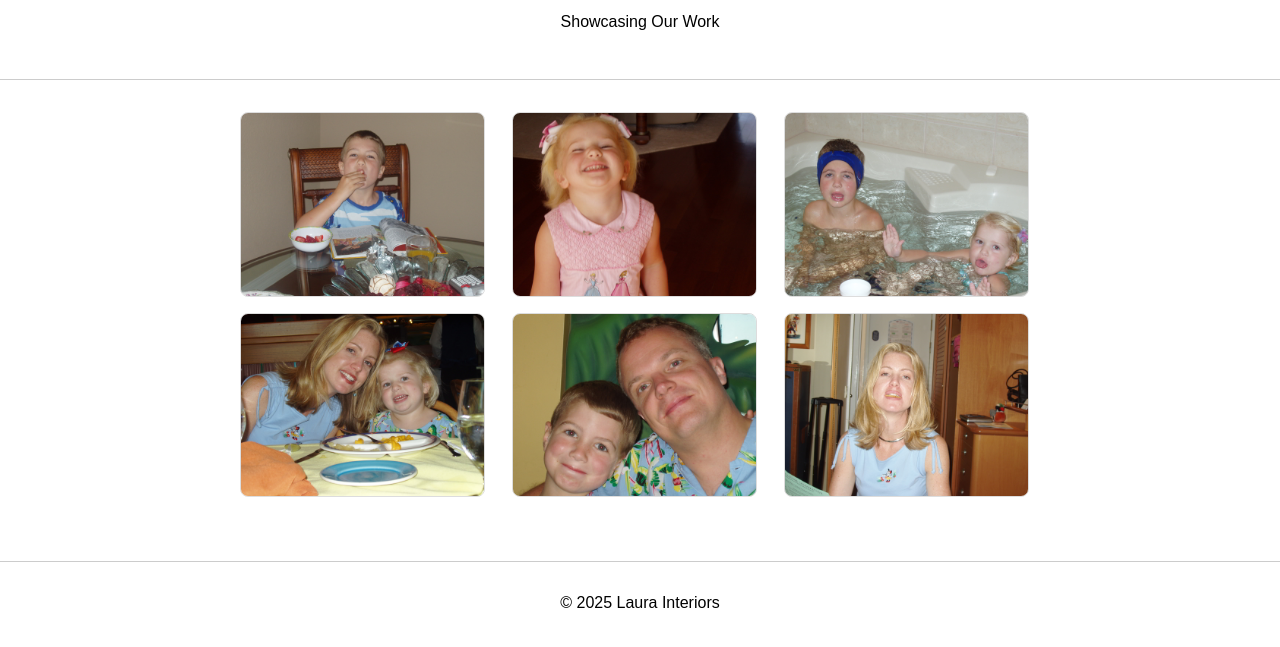
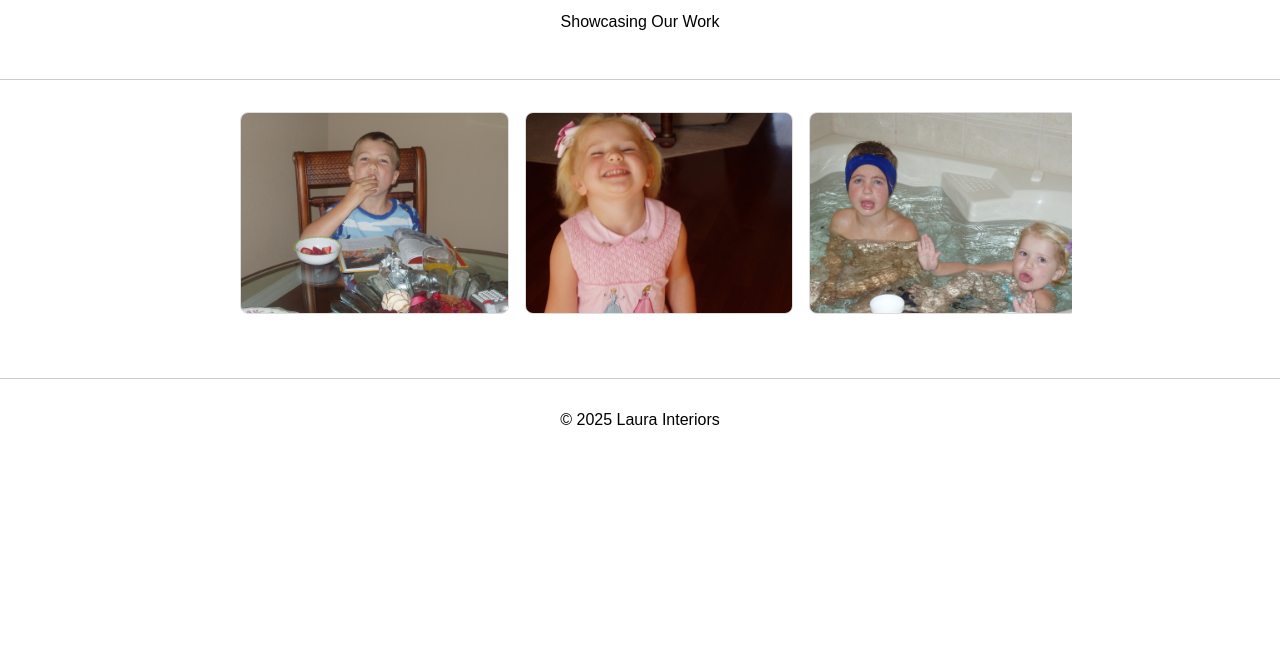
Before and after one commit to tubyram/tubyram.github.io, a plain HTML site: page gallery.html in a window 1280 px wide. Shown: the part 93-740 px from the top of the page. Drawn offline with Linux system fonts and the light colour scheme.

Commit message:
Change gallery type to support scrollable images

```diff
--- a/style.css
+++ b/style.css
@@ -40,23 +40,23 @@ footer {
 }
 
 .gallery {
-  display: grid;
-  grid-template-columns: repeat(auto-fit, minmax(200px, 1fr));
+  display: flex; /* Change from grid to flex */
+  overflow-x: auto; /* Enable horizontal scrolling */
   gap: 1rem;
   padding: 2rem;
-  -ms-overflow-style: none;  /* IE and Edge */
-  scrollbar-width: none;  /* Firefox */
+  scroll-behavior: smooth; /* Optional: Smooth scrolling */
 }
 
 .gallery img {
-  width: 95%;
-  height: auto;
+  flex-shrink: 0; /* Prevent images from shrinking */
+  width: auto; /* Maintain original width */
+  height: 200px; /* Set a consistent height */
   border: 1px solid #ddd;
   border-radius: 8px;
   object-fit: cover;
 }
 
-/* Remove or comment out these styles to show the scrollbar */
+/* Optional: Remove scrollbar hiding styles */
 .gallery::-webkit-scrollbar {
-  display: none;
+  display: block; /* Ensure the scrollbar is visible */
 }
```
